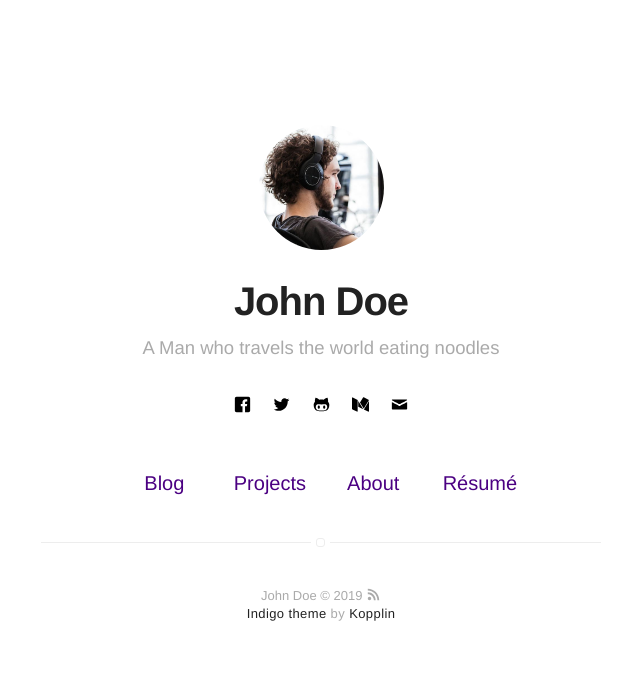
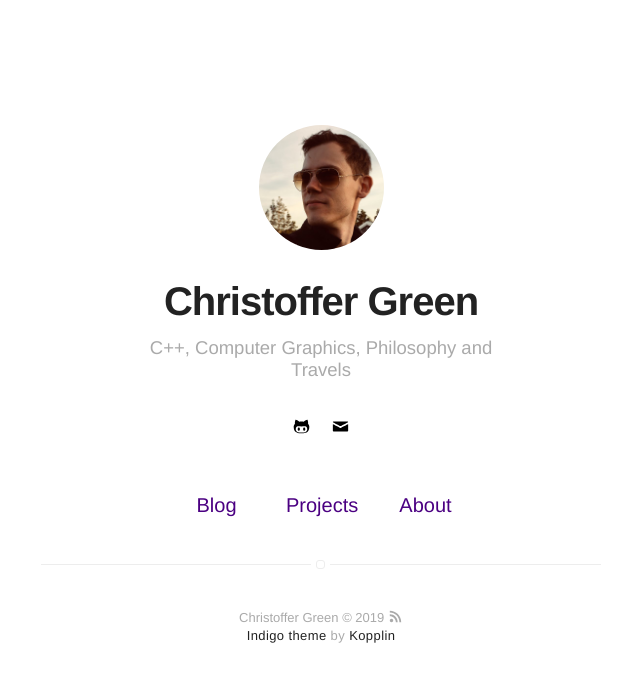
Before and after one commit to ChristofferGreen/ChristofferGreen.github.io, a Jekyll site: the page built from index.html, in a window 1280 px wide. Shown: the top 682 px of the page, without its empty margins (319-959 px from the left). Built offline with Jekyll 4.4.1, drawn with Linux system fonts in a browser that asks for light colours.

Commit message:
Changing settings
Change-Id: I9e65f290835ee5a58b715f825554c5ff6ccf078b

```diff
--- a/_config.yml
+++ b/_config.yml
@@ -1,9 +1,9 @@
 # main text of home
-name: John Doe
-bio: A Man who travels the world eating noodles
+name: Christoffer Green
+bio: C++, Computer Graphics, Philosophy and Travels
 
 # twitter summary info
-description: A blog about technology and stuff related
+description: A blog about technology, art and philosophy
 
 # if it's an external image, update below for true
 # better with square images
@@ -12,11 +12,11 @@ picture: assets/images/profile.jpg
 
 # If you want to include your resume, set to true
 # and specify source (external or local).
-resume: true
+resume: false
 resume-external: true
 resume-url: https://google.com/?q=my+resume
 
-url: https://koppl.in/indigo
+url: https://christoffergreen.github.io
 # your url: http://USERNAME.github.io
 
 permalink: /:title/
@@ -34,38 +34,32 @@ disqus:
   categories: [blog, project] # only show disqus for posts that have these categories
 
 # if you don't have any of social below, comment the line
-facebook: myfacebook
-twitter: mytwitter
+#facebook: myfacebook
+#twitter: heuristics
 # google: mygoogle
 # instagram: myinstagram
 # pinterest: mypinterest
 # linkedin: mylinkedin
 # youtube: myyoutube
 # spotify: myspotify
-github: mygithub
+github: ChristofferGreen
 # gitlab: mygitlab
 # lastfm: mylastfm
 # stackoverflow: 7044681/mystackoverflow
 # quora: userquora
 # reddit: username
-medium: medium
+#medium: medium
 # vimeo: myvimeo
 # lanyrd: mylanyrd
-email: myemail@gmail.com
+email: christoffer.green@gmail.com
 
 authors:
-    johndoe:
-        name: John Doe
-        bio: A Man who travels the world eating noodles
+    christoffergreen:
+        name: Christoffer Green
+        bio: Some guy
         external-image: false
         picture: assets/images/profile.jpg
-        twitter: johndoe
-    jamesfoster:
-        name: James Foster
-        bio: A Man who develops software with coffee
-        external-image: false
-        picture: assets/images/james.jpg
-        twitter: jamesfoster
+#        twitter: johndoe
 
 # do you want a larger site? change the option below
 # options: [normal, large] | default: normal
```
Also changed, not shown: assets/images/profile.jpg.
